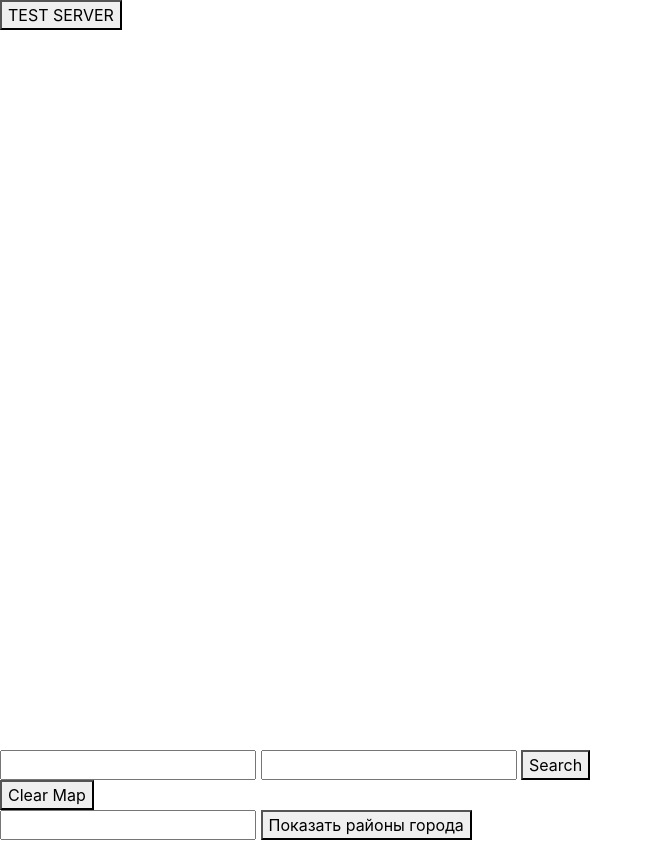
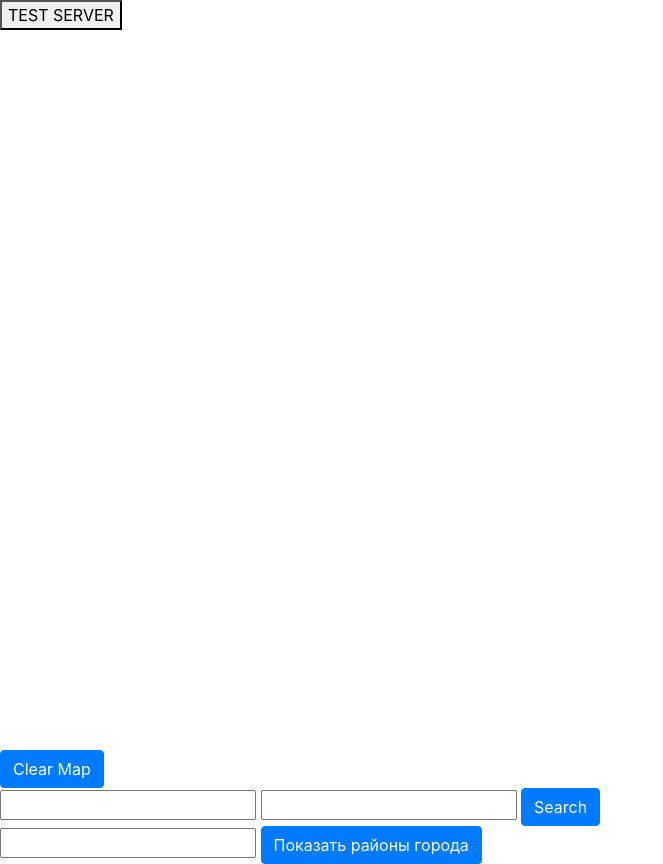
Before and after one commit to SteveBalayanAKAMedian/Project-1533, a website: page public/index.html in a window 1280 px wide. Shown: the whole page, without its empty margins (0-663 px from the left). Before the commit the page ends 840 px from the top, so only its background shows below. Drawn offline with nearby package versions, Linux system fonts and the light colour scheme.

Commit message:
Added styles

```diff
--- a/public/index.html
+++ b/public/index.html
@@ -16,16 +16,16 @@
     <script src="./frontend.js" type="text/javascript"></script>
     <div id="map"></div>
     <div>
+        <button id="btnClearMap" class="btn btn-primary">Clear Map</button>
+    </div>
+    <div>
         <input id="searchByRegion" type="text">
         <input id="searchByYear" type="text">
-        <button id="btnSendSearchByRegion">Search</button>
-    </div>
-    <div>
-        <button id="btnClearMap">Clear Map</button>
+        <button id="btnSendSearchByRegion" class="btn btn-primary">Search</button>
     </div>
     <div>
         <input id="chooseCitywithDistricts">
-        <button id="showDistrictsMoscow">Показать районы города</button>
+        <button id="showDistrictsMoscow" class="btn btn-primary">Показать районы города</button>
     </div>
 </body>
 </html>
```
